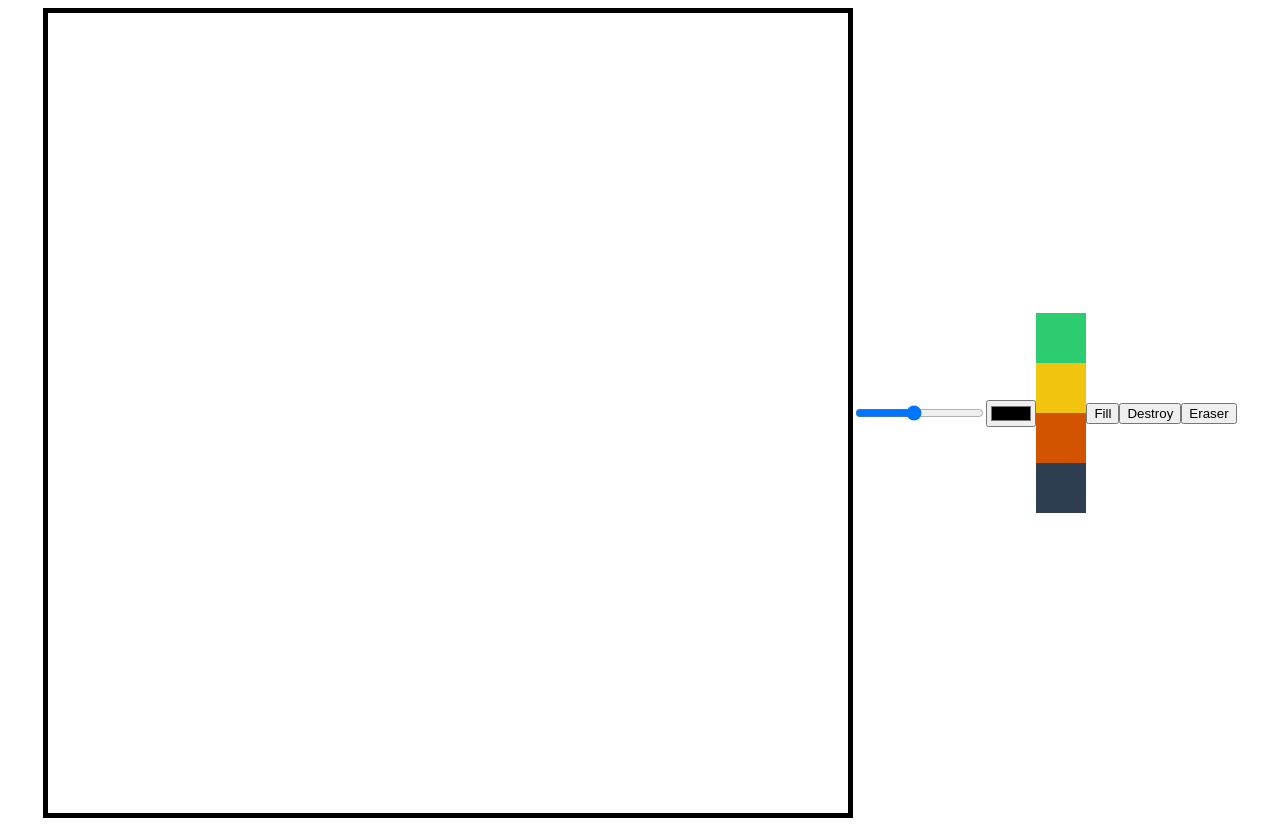
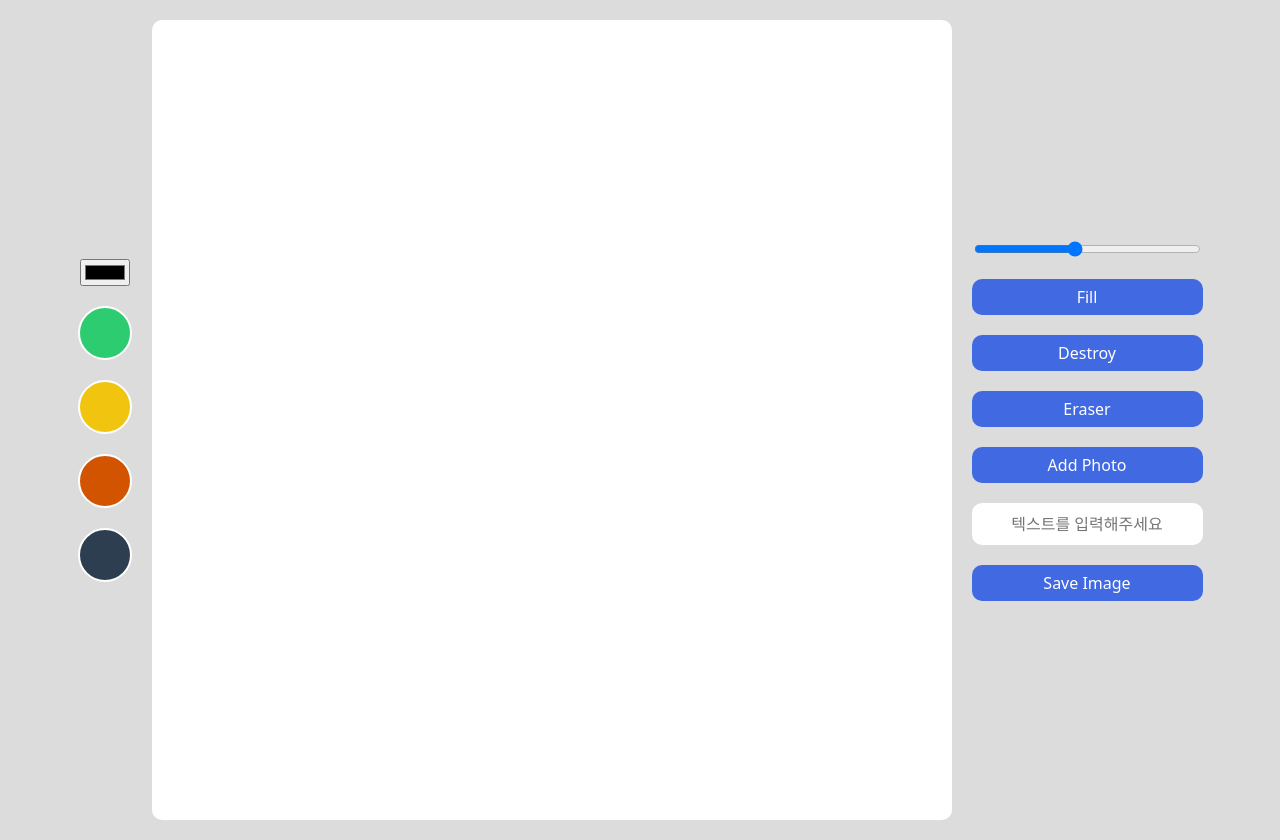
Before and after one commit to ChangSol/javascript-for-beginners-2, a plain HTML site: page index.html in a window 1280 px wide. Drawn offline with Linux system fonts and the light colour scheme.

Commit message:
feat : #3 MEME MAKER

```diff
--- a/app.js
+++ b/app.js
@@ -1,3 +1,6 @@
+const saveBtn = document.querySelector('#save');
+const textInput = document.querySelector('#text');
+const fileInput = document.querySelector('#file');
 const eraserBtn = document.querySelector('#eraser-btn');
 const destroyBtn = document.querySelector('#destroy-btn');
 const modeBtn = document.querySelector('#mode-btn');
@@ -11,6 +14,7 @@
 canvas.height = 800;
 
 ctx.lineWidth = lineWidth.value;
+ctx.lineCap = 'round';
 
 const colors = ['#1abc9c', '#2ecc71', '#f1c40f', '#d35400', '#2c3e50'];
 
@@ -54,6 +58,16 @@
     ctx.fillRect(0, 0, canvas.width, canvas.height);
   }
 }
+function onCanvasDoubleClick(event) {
+  const text = textInput.value;
+  if (text !== '') {
+    ctx.save();
+    ctx.lineWidth = 1;
+    ctx.font = '48px serif';
+    ctx.fillText(text, event.offsetX, event.offsetY);
+    ctx.restore();
+  }
+}
 function onDestroyClick(event) {
   ctx.fillStyle = 'white';
   ctx.fillRect(0, 0, canvas.width, canvas.height);
@@ -63,12 +77,30 @@
   isFilling = false;
   modeBtn.innerText = isFilling ? 'Draw' : 'Fill';
 }
+function onFileChange(event) {
+  const file = event.target.files[0];
+  const url = URL.createObjectURL(file);
+  const image = new Image();
+  image.src = url;
+  image.onload = function () {
+    ctx.drawImage(image, 0, 0, 100, 100);
+    fileInput.value = null;
+  };
+}
+function onSaveClick(event) {
+  const url = canvas.toDataURL();
+  const link = document.createElement('a');
+  link.href = url;
+  link.download = 'myDrawling.png';
+  link.click();
+}
 
 canvas.addEventListener('mousemove', onMove);
 canvas.addEventListener('mousedown', onDown);
 canvas.addEventListener('mouseup', cancelPainting);
 canvas.addEventListener('mouseleave', cancelPainting);
 canvas.addEventListener('click', onCanvasClick);
+canvas.addEventListener('dblclick', onCanvasDoubleClick);
 
 lineWidth.addEventListener('change', onLineWidthChange);
 color.addEventListener('change', onColorChange);
@@ -80,3 +112,5 @@
 modeBtn.addEventListener('click', onModeClick);
 destroyBtn.addEventListener('click', onDestroyClick);
 eraserBtn.addEventListener('click', onEraserClick);
+fileInput.addEventListener('change', onFileChange);
+saveBtn.addEventListener('click', onSaveClick);
--- a/index.html
+++ b/index.html
@@ -7,19 +7,26 @@
     <link rel="stylesheet" href="style.css" />
   </head>
   <body>
-    <canvas></canvas>
-    <input id="line-width" type="range" min="1" max="10" value="5" step="0.5" />
-    <input id="color" type="color" />
-    <div>
+    <div class="color-options">
+      <input id="color" type="color" />
       <div class="color-option" style="background-color: #2ecc71" data-color="#2ecc71"></div>
       <div class="color-option" style="background-color: #f1c40f" data-color="#f1c40f"></div>
       <div class="color-option" style="background-color: #d35400" data-color="#d35400"></div>
       <div class="color-option" style="background-color: #2c3e50" data-color="#2c3e50"></div>
     </div>
-    <button id="mode-btn">Fill</button>
-    <button id="destroy-btn">Destroy</button>
-    <button id="eraser-btn">Eraser</button>
-    <div></div>
+    <canvas></canvas>
+    <div class="btns">
+      <input id="line-width" type="range" min="1" max="10" value="5" step="0.5" />
+      <button id="mode-btn">Fill</button>
+      <button id="destroy-btn">Destroy</button>
+      <button id="eraser-btn">Eraser</button>
+      <label for="file">
+        Add Photo
+        <input type="file" accept="image/*" id="file" />
+      </label>
+      <input type="text" placeholder="텍스트를 입력해주세요" id="text" />
+      <button id="save">Save Image</button>
+    </div>
     <script src="app.js"></script>
   </body>
 </html>
--- /dev/null
+++ b/reset.css
@@ -0,0 +1,124 @@
+html,
+body,
+div,
+span,
+applet,
+object,
+iframe,
+h1,
+h2,
+h3,
+h4,
+h5,
+h6,
+p,
+blockquote,
+pre,
+a,
+abbr,
+acronym,
+address,
+big,
+cite,
+code,
+del,
+dfn,
+em,
+img,
+ins,
+kbd,
+q,
+s,
+samp,
+small,
+strike,
+strong,
+sub,
+sup,
+tt,
+var,
+b,
+u,
+i,
+center,
+dl,
+dt,
+dd,
+ol,
+ul,
+li,
+fieldset,
+form,
+label,
+legend,
+table,
+caption,
+tbody,
+tfoot,
+thead,
+tr,
+th,
+td,
+article,
+aside,
+canvas,
+details,
+embed,
+figure,
+figcaption,
+footer,
+header,
+hgroup,
+menu,
+nav,
+output,
+ruby,
+section,
+summary,
+time,
+mark,
+audio,
+video {
+  margin: 0;
+  padding: 0;
+  border: 0;
+  font-size: 100%;
+  font: inherit;
+  vertical-align: baseline;
+}
+/* HTML5 display-role reset for older browsers */
+article,
+aside,
+details,
+figcaption,
+figure,
+footer,
+header,
+hgroup,
+menu,
+nav,
+section {
+  display: block;
+}
+body {
+  line-height: 1;
+}
+ol,
+ul {
+  list-style: none;
+}
+blockquote,
+q {
+  quotes: none;
+}
+blockquote:before,
+blockquote:after,
+q:before,
+q:after {
+  content: '';
+  content: none;
+}
+table {
+  border-collapse: collapse;
+  border-spacing: 0;
+}
--- a/style.css
+++ b/style.css
@@ -1,7 +1,21 @@
+@import 'reset.css';
+
+body {
+  display: flex;
+  gap: 20px;
+  justify-content: space-between;
+  align-items: flex-start;
+  background-color: gainsboro;
+  padding: 20px;
+  font-family: system-ui, -apple-system, BlinkMacSystemFont, 'Segoe UI', Roboto, Oxygen, Ubuntu, Cantarell, 'Open Sans',
+    'Helvetica Neue', sans-serif;
+}
+
 canvas {
   width: 800px;
   height: 800px;
-  border: 5px solid black;
+  background-color: white;
+  border-radius: 10px;
 }
 
 body {
@@ -10,8 +24,69 @@
   align-items: center;
 }
 
+.btns {
+  display: flex;
+  flex-direction: column;
+  gap: 20px;
+}
+
+.color-options {
+  display: flex;
+  flex-direction: column;
+  gap: 20px;
+  align-items: center;
+}
 .color-option {
   width: 50px;
   height: 50px;
+  border-radius: 50%;
   cursor: pointer;
+  border: 2px solid white;
+  transition: transform ease-in-out 0.1s;
 }
+.color-option:hover {
+  transform: scale(1.2);
+}
+
+button {
+  all: unset;
+  padding: 10px 0px;
+  text-align: center;
+  background-color: royalblue;
+  color: white;
+  font-weight: 500;
+  cursor: pointer;
+  border-radius: 10px;
+  transition: opacity linear 0.1s;
+}
+button:hover {
+  opacity: 0.85;
+}
+
+label {
+  all: unset;
+  padding: 10px 0px;
+  text-align: center;
+  background-color: royalblue;
+  color: white;
+  font-weight: 500;
+  cursor: pointer;
+  border-radius: 10px;
+  transition: opacity linear 0.1s;
+}
+label:hover {
+  opacity: 0.85;
+}
+
+input#text {
+  all: unset;
+  padding: 10px 0px;
+  border-radius: 10px;
+  text-align: center;
+  font-weight: 500;
+  background-color: white;
+}
+
+input#file {
+  display: none;
+}
```
